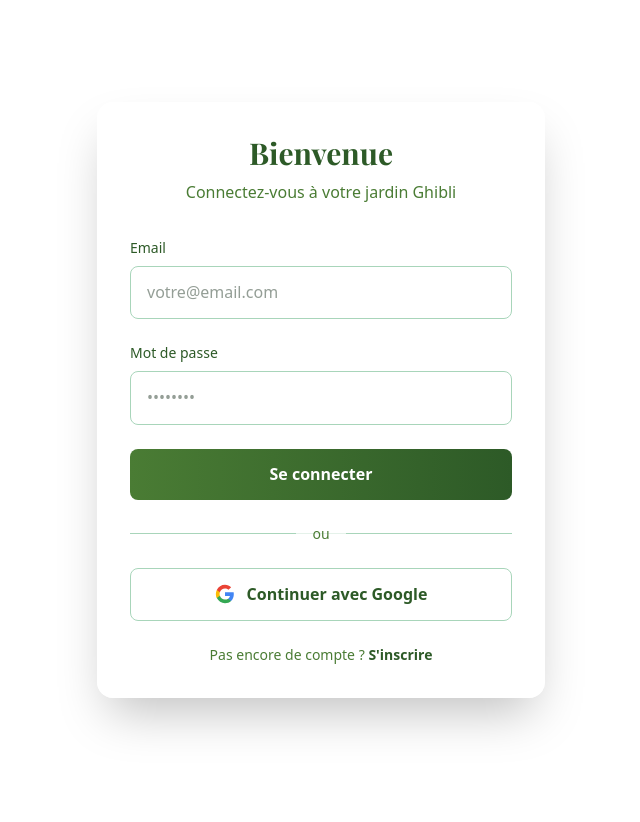
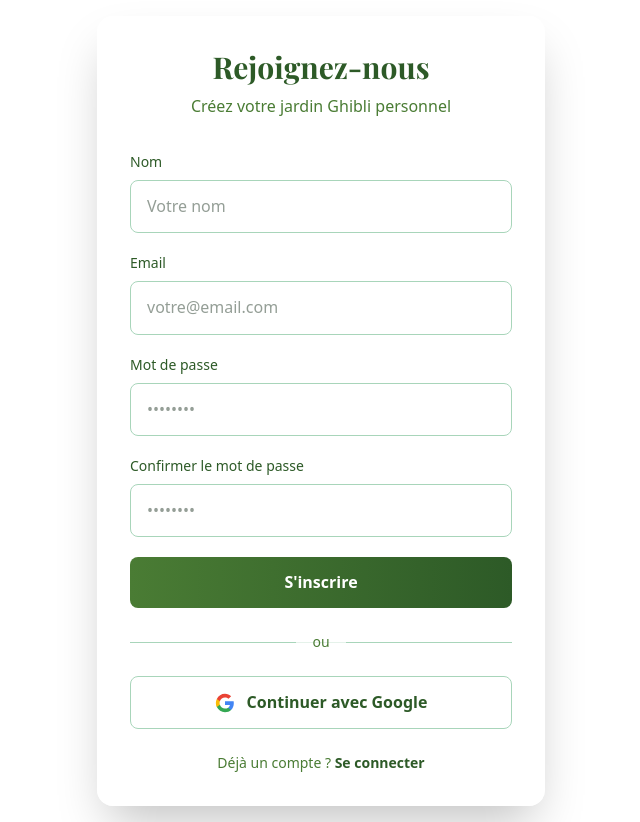
Before and after one commit to hachwilliam89-spec/miyazaki-garden-nextjs, a Next.js app: page /auth/signup in a window 1280 px wide. Shown: the whole page, without its empty margins (319-959 px from the left). Before the commit the page ends 800 px from the top, so only its background shows below. Built offline with nearby package versions, Linux system fonts and the light colour scheme; a web font is replaced by a local one.

Commit message:
fix bug signup

```diff
--- a/app/auth/signup/page.tsx
+++ b/app/auth/signup/page.tsx
@@ -1,35 +1,59 @@
 'use client'
 
 import { useState } from 'react'
+import { useRouter } from 'next/navigation'
 import { signIn } from 'next-auth/react'
-import { useRouter } from 'next/navigation'
 import Link from 'next/link'
 
-export default function SignInPage() {
+export default function SignUpPage() {
     const router = useRouter()
-    const [email, setEmail] = useState('')
-    const [password, setPassword] = useState('')
+    const [formData, setFormData] = useState({
+        name: '',
+        email: '',
+        password: '',
+        confirmPassword: '',
+    })
     const [error, setError] = useState('')
     const [loading, setLoading] = useState(false)
 
     const handleSubmit = async (e: React.FormEvent) => {
         e.preventDefault()
         setError('')
+
+        if (formData.password !== formData.confirmPassword) {
+            setError('Les mots de passe ne correspondent pas')
+            return
+        }
+
         setLoading(true)
 
         try {
-            const result = await signIn('credentials', {
-                email,
-                password,
+            const response = await fetch('/api/auth/register', {
+                method: 'POST',
+                headers: { 'Content-Type': 'application/json' },
+                body: JSON.stringify({
+                    name: formData.name,
+                    email: formData.email,
+                    password: formData.password,
+                }),
+            })
+
+            const data = await response.json()
+
+            if (!response.ok) {
+                setError(data.error || 'Erreur lors de l\'inscription')
+                return
+            }
+
+            // Connexion automatique après inscription
+            await signIn('credentials', {
+                email: formData.email,
+                password: formData.password,
                 redirect: false,
             })
 
-            if (result?.error) {
-                setError('Email ou mot de passe incorrect')
-            } else {
-                router.push('/profile')
-                router.refresh()
-            }
+            router.push('/profile')
+            router.refresh()
         } catch (error) {
             setError('Une erreur est survenue')
         } finally {
@@ -40,21 +64,35 @@ export default function SignInPage() {
     return (
         <div className="min-h-screen flex items-center justify-center p-4">
             <div className="w-full max-w-md">
-                {/* Card avec glassmorphism */}
                 <div className="backdrop-blur-xl bg-white/70 rounded-2xl shadow-2xl border border-white/20 p-8">
                     <div className="text-center mb-8">
                         <h1 className="font-display text-3xl font-bold text-[#2D5A27] mb-2">
-                            Bienvenue
+                            Rejoignez-nous
                         </h1>
-                        <p className="text-[#4A7C34]">Connectez-vous à votre jardin Ghibli</p>
+                        <p className="text-[#4A7C34]">Créez votre jardin Ghibli personnel</p>
                     </div>
 
-                    <form onSubmit={handleSubmit} className="space-y-6">
+                    <form onSubmit={handleSubmit} className="space-y-5">
                         {error && (
                             <div className="bg-red-50 border border-red-200 text-red-600 px-4 py-3 rounded-lg text-sm">
                                 {error}
                             </div>
                         )}
+
+                        <div>
+                            <label htmlFor="name" className="block text-sm font-medium text-[#2D5A27] mb-2">
+                                Nom
+                            </label>
+                            <input
+                                id="name"
+                                type="text"
+                                value={formData.name}
+                                onChange={(e) => setFormData({ ...formData, name: e.target.value })}
+                                required
+                                className="w-full px-4 py-3 rounded-lg border border-[#A8D5BA] bg-white/50 focus:outline-none focus:ring-2 focus:ring-[#4A7C34] focus:border-transparent transition-all"
+                                placeholder="Votre nom"
+                            />
+                        </div>
 
                         <div>
                             <label htmlFor="email" className="block text-sm font-medium text-[#2D5A27] mb-2">
@@ -63,8 +101,8 @@ export default function SignInPage() {
                             <input
                                 id="email"
                                 type="email"
-                                value={email}
-                                onChange={(e) => setEmail(e.target.value)}
+                                value={formData.email}
+                                onChange={(e) => setFormData({ ...formData, email: e.target.value })}
                                 required
                                 className="w-full px-4 py-3 rounded-lg border border-[#A8D5BA] bg-white/50 focus:outline-none focus:ring-2 focus:ring-[#4A7C34] focus:border-transparent transition-all"
                                 placeholder="votre@email.com"
@@ -78,9 +116,26 @@ export default function SignInPage() {
                             <input
                                 id="password"
                                 type="password"
-                                value={password}
-                                onChange={(e) => setPassword(e.target.value)}
+                                value={formData.password}
+                                onChange={(e) => setFormData({ ...formData, password: e.target.value })}
                                 required
+                                minLength={6}
+                                className="w-full px-4 py-3 rounded-lg border border-[#A8D5BA] bg-white/50 focus:outline-none focus:ring-2 focus:ring-[#4A7C34] focus:border-transparent transition-all"
+                                placeholder="••••••••"
+                            />
+                        </div>
+
+                        <div>
+                            <label htmlFor="confirmPassword" className="block text-sm font-medium text-[#2D5A27] mb-2">
+                                Confirmer le mot de passe
+                            </label>
+                            <input
+                                id="confirmPassword"
+                                type="password"
+                                value={formData.confirmPassword}
+                                onChange={(e) => setFormData({ ...formData, confirmPassword: e.target.value })}
+                                required
+                                minLength={6}
                                 className="w-full px-4 py-3 rounded-lg border border-[#A8D5BA] bg-white/50 focus:outline-none focus:ring-2 focus:ring-[#4A7C34] focus:border-transparent transition-all"
                                 placeholder="••••••••"
                             />
@@ -91,11 +146,10 @@ export default function SignInPage() {
                             disabled={loading}
                             className="w-full bg-gradient-to-r from-[#4A7C34] to-[#2D5A27] text-white font-semibold py-3 rounded-lg hover:shadow-lg transition-all disabled:opacity-50 disabled:cursor-not-allowed"
                         >
-                            {loading ? 'Connexion...' : 'Se connecter'}
+                            {loading ? 'Inscription...' : 'S\'inscrire'}
                         </button>
                     </form>
 
-                    {/* Divider */}
                     <div className="relative my-6">
                         <div className="absolute inset-0 flex items-center">
                             <div className="w-full border-t border-[#A8D5BA]"></div>
@@ -105,7 +159,6 @@ export default function SignInPage() {
                         </div>
                     </div>
 
-                    {/* Google Sign In */}
                     <button
                         onClick={() => signIn('google', { callbackUrl: '/profile' })}
                         className="w-full flex items-center justify-center gap-3 bg-white border border-[#A8D5BA] text-[#2D5A27] font-semibold py-3 rounded-lg hover:bg-white/80 transition-all"
@@ -120,9 +173,9 @@ export default function SignInPage() {
                     </button>
 
                     <p className="text-center text-sm text-[#4A7C34] mt-6">
-                        Pas encore de compte ?{' '}
-                        <Link href="/auth/signup" className="font-semibold text-[#2D5A27] hover:underline">
-                            S'inscrire
+                        Déjà un compte ?{' '}
+                        <Link href="/auth/signin" className="font-semibold text-[#2D5A27] hover:underline">
+                            Se connecter
                         </Link>
                     </p>
                 </div>
```
